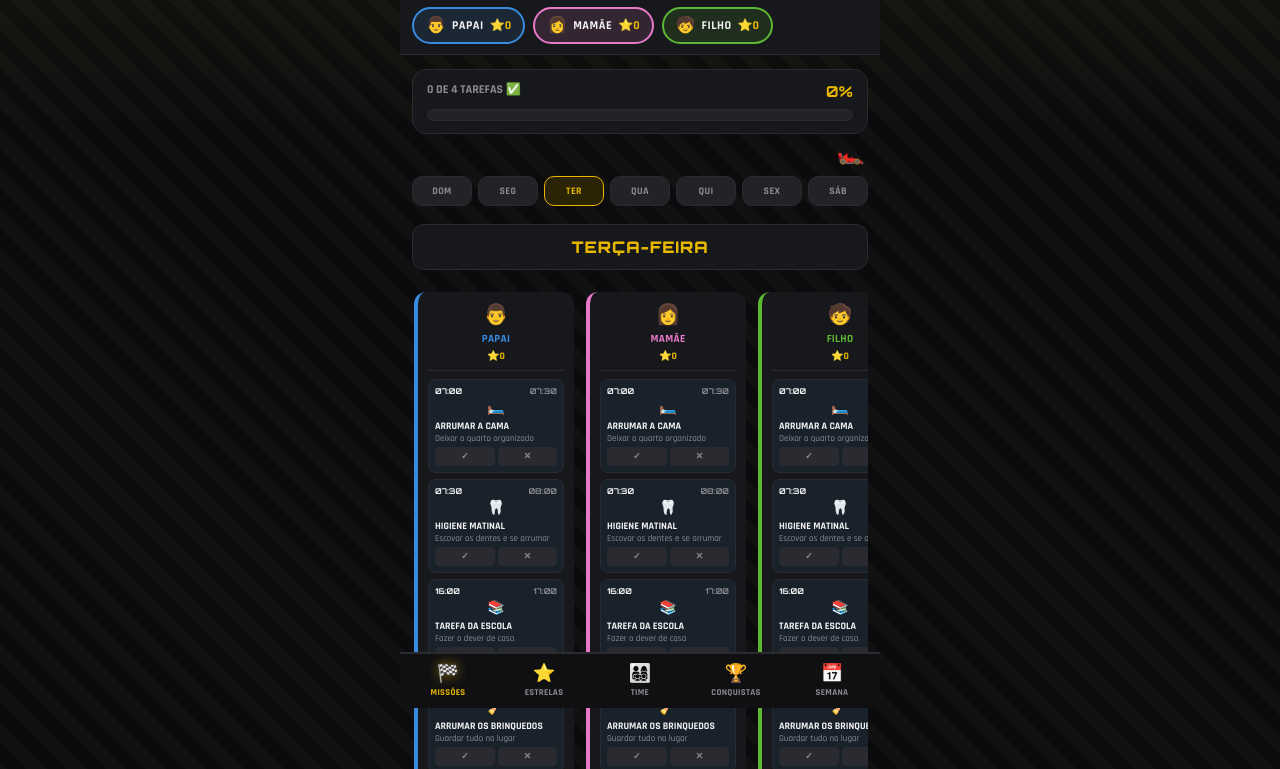
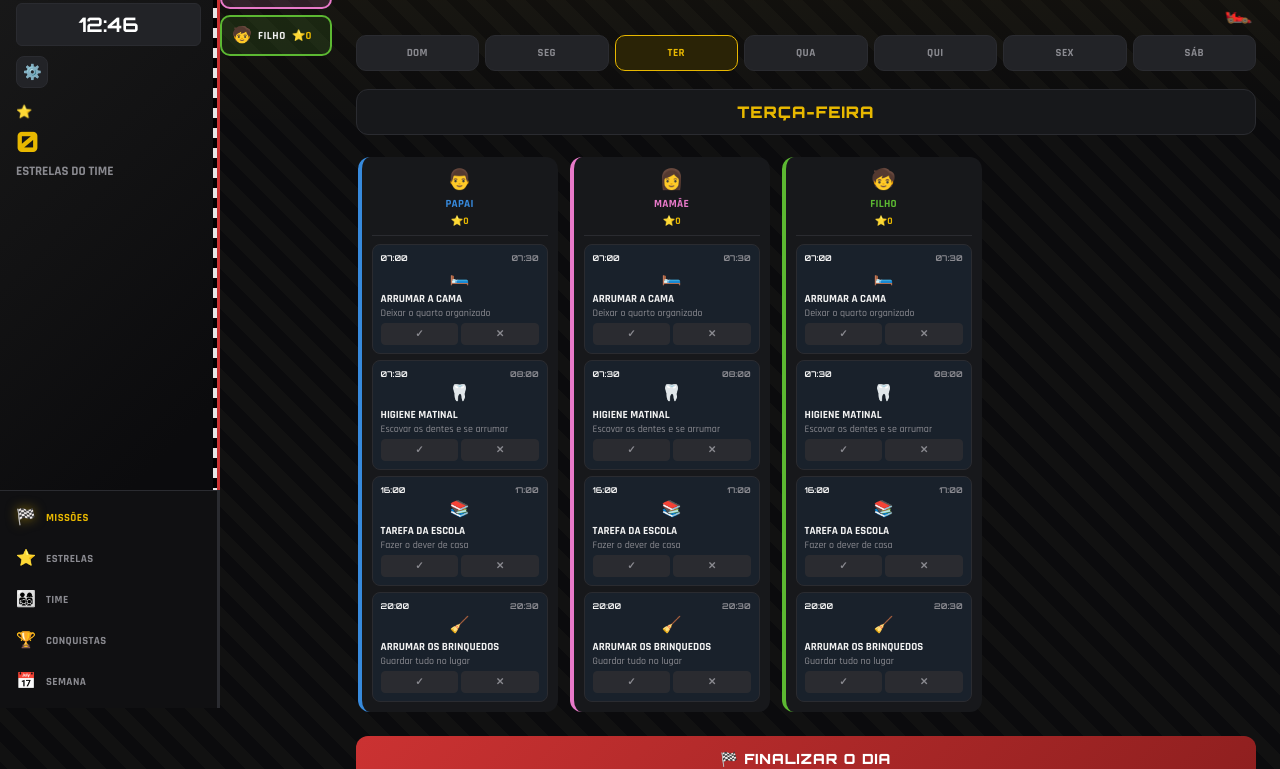
Before and after one commit to botacini/botacini.github.io, a plain HTML site: page index.html in a window 1280 px wide. Shown: the part 92-861 px from the top of the page. Drawn offline with nearby package versions, Linux system fonts and the light colour scheme.

Commit message:
otimização para exibição desktop

```diff
--- a/css/style.css
+++ b/css/style.css
@@ -210,14 +210,18 @@ button { font-family: inherit; cursor: pointer; }
   flex-direction: row;
   flex-wrap: nowrap;
   gap: 12px;
-  padding: 2px;
+  padding: 2px 2px 10px;
   overflow-x: auto;
   overflow-y: visible;
   align-items: flex-start;
 
   -webkit-overflow-scrolling: touch;
   scrollbar-width: thin;
+  scrollbar-color: var(--gold) var(--card2);
 }
+.missions-board::-webkit-scrollbar        { height: 6px; }
+.missions-board::-webkit-scrollbar-track  { background: var(--card2); border-radius: 3px; }
+.missions-board::-webkit-scrollbar-thumb  { background: var(--gold);  border-radius: 3px; }
 .missions-board.consultation-mode .task-cell {
   opacity: .62;
 }
@@ -797,10 +801,129 @@ button { font-family: inherit; cursor: pointer; }
   font-size: 12px;
 }
 
-/* ════════════════ RESPONSIVO ════════════════ */
+/* ════════════════ RESPONSIVO — MOBILE PEQUENO ════════════════ */
 @media (max-width: 360px) {
   .header-title { font-size: 15px; }
   .m-title { font-size: 12px; }
+}
+
+/* ════════════════ RESPONSIVO — DESKTOP (≥ 768px) ════════════════
+   No desktop o app deixa de ser uma coluna estreita centralizada
+   e passa a ocupar a tela de forma mais ampla, com:
+   - Sidebar fixa à esquerda (header + tab-bar vertical)
+   - Área de conteúdo principal à direita, mais larga
+   - Kanban com colunas maiores que aproveitam o espaço extra
+   ════════════════════════════════════════════════════════════ */
+@media (min-width: 768px) {
+
+  /* Layout raiz: sidebar + conteúdo lado a lado */
+  #app {
+    max-width: 100%;
+    min-height: 100vh;
+    flex-direction: row;
+    padding-bottom: 0;
+  }
+
+  /* ── Sidebar esquerda ── */
+  .app-header {
+    width: 220px;
+    min-width: 220px;
+    max-width: 220px;
+    min-height: 100vh;
+    border-bottom: none;
+    border-right: 3px solid var(--red);
+    display: flex;
+    flex-direction: column;
+    padding: 20px 16px 100px; /* padding-bottom deixa espaço para tab-bar */
+    position: sticky;
+    top: 0;
+    height: 100vh;
+    overflow: hidden;
+  }
+
+  /* Faixa quadriculada fica na lateral direita do header */
+  .app-header::after {
+    left: auto; right: -2px; top: 0; bottom: 0;
+    width: 6px; height: auto;
+    background: repeating-linear-gradient(180deg, #fff 0 10px, #000 10px 20px);
+  }
+
+  .header-top { flex-direction: column; align-items: flex-start; gap: 10px; }
+  .header-flag { font-size: 28px; }
+  .header-title { font-size: 15px; letter-spacing: 1px; }
+  .header-clock { font-size: 20px; align-self: stretch; text-align: center; padding: 8px; }
+  .header-stars { margin-top: 16px; flex-direction: column; align-items: flex-start; gap: 4px; }
+  #header-team-stars { font-size: 28px; }
+
+  /* Members bar vira uma lista vertical dentro do sidebar */
+  .members-bar {
+    flex-direction: column;
+    overflow-x: visible;
+    overflow-y: auto;
+    background: transparent;
+    border-bottom: none;
+    border-top: 1px solid var(--line);
+    padding: 12px 0 0;
+    gap: 6px;
+  }
+  .member-pill { border-radius: 10px; padding: 8px 10px; font-size: 11px; }
+
+  /* Tab-bar vira barra lateral vertical fixada na base do sidebar */
+  .tab-bar {
+    position: fixed;
+    left: 0; bottom: 0; top: auto; right: auto;
+    width: 220px;
+    max-width: 220px;
+    flex-direction: column;
+    height: auto;
+    border-top: none;
+    border-right: 3px solid var(--line);
+    border-top: 1px solid var(--line);
+    padding: 6px 0;
+    z-index: 20;
+  }
+  .tab-btn {
+    flex-direction: row;
+    justify-content: flex-start;
+    gap: 10px;
+    padding: 10px 16px;
+    border-radius: 0;
+  }
+  .tab-icon { font-size: 16px; }
+  .tab-label { font-size: 11px; letter-spacing: .4px; }
+
+  /* ── Área de conteúdo ── */
+  .app-main {
+    flex: 1;
+    min-width: 0;
+    padding: 20px 24px 20px;
+    overflow-y: auto;
+    min-height: 100vh;
+  }
+
+  /* Kanban: colunas maiores no desktop */
+  .board-column {
+    flex: 0 0 200px;
+    min-width: 200px;
+  }
+
+  .task-cell { font-size: 11px; padding: 8px; gap: 4px; }
+  .task-emoji { font-size: 16px; }
+  .task-title { font-size: 11px; }
+  .task-desc  { font-size: 10px; }
+  .task-btn   { font-size: 10px; padding: 4px; }
+
+  /* Navegação de dias maior */
+  .day-nav-btn { padding: 10px 0; font-size: 11px; }
+
+  /* Cards de estrelas em grid de 3 colunas */
+  .member-stars-grid { grid-template-columns: repeat(3, 1fr); }
+
+  /* Painel dos pais: popup maior */
+  .parent-panel-popup { max-width: 560px; max-height: 90vh; }
+
+  /* Popup genérico mais largo */
+  .popup { max-width: 460px; }
 }
 
 /* ════════════════ VISÃO EM COLUNAS ════════════════ */
```
